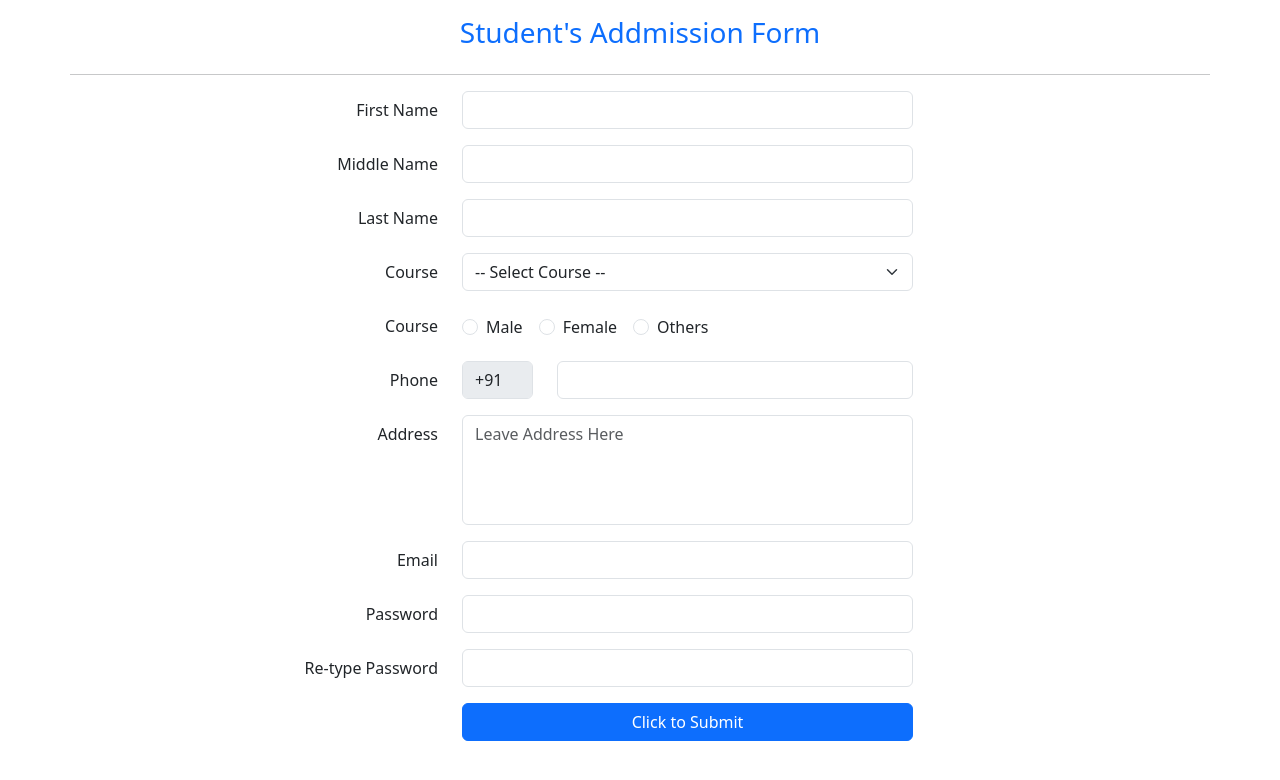
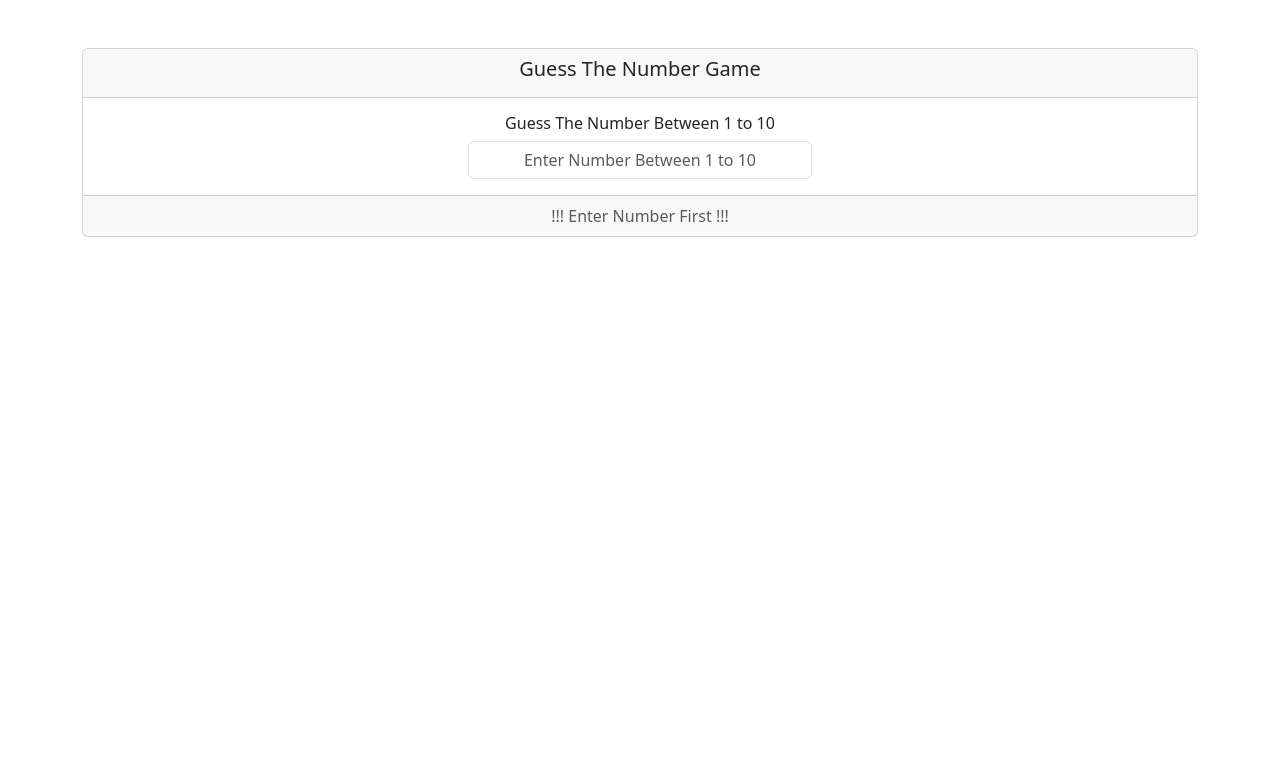
Before and after one commit to VigneshwaranT-Dev/Learn-React-JS, a React (Create React App) app: page / in a window 1280 px wide. Shown: the top 780 px of the page. Built offline with nearby package versions, Linux system fonts and the light colour scheme.

Commit message:
Guess Number Game

```diff
--- /dev/null
+++ b/src/components/guessNumberGame.jsx
@@ -0,0 +1,72 @@
+import { useState } from "react"
+
+export function GuessNumber() {
+    const [result, setResult] = useState('')
+    const [input, setInput] = useState('')
+
+    const [randomNumber, setrandomNumber] = useState(Math.ceil(Math.random()*10))
+
+    function onInputNumber(e) {
+        const value = Number(e.target.value)
+
+        if(Number(value) > 10){
+            setInput((prev) => {
+                document.getElementById('enterNumber').value = prev?.input
+                return ({
+                    input: prev?.input
+                })
+            })
+            return;
+        }
+
+        setInput(() => {
+            return ({
+                input: value
+            })
+        })
+
+        if(randomNumber < value){
+            setResult('Nah! Higher Value')
+            document.getElementById('result').innerHTML = 'Nah! Higher Value'
+        } else if(randomNumber > value){
+            if(value === 0){
+                setResult('Please Enter number Between 1 to 10')
+                document.getElementById('result').innerHTML = 'Please Enter number Between 1 to 10'
+            } else {
+                setResult('Nah! Lower Value')
+                document.getElementById('result').innerHTML = 'Nah! Lower Value'
+            }
+        } else if(randomNumber === value){
+            setResult('🏆 Yes You Win 🏆')
+            document.getElementById('result').innerHTML = '🏆 Yes You Win 🏆'
+            setrandomNumber(Math.ceil(Math.random()*10))
+        } else {
+
+        }
+
+    }
+
+    return(
+        <div className="container mt-5">
+            <div className="card text-center">
+                <div className="card-header">
+                    <h5 className="card-title">Guess The Number Game</h5>
+                </div>
+                <div className="card-body">
+                    <div className="row">
+                        <div className="col-sm-4"></div>
+                        <div className="col-sm-4">
+                            <h6 className="card-title">Guess The Number Between 1 to 10</h6>
+                            <input className="form-control text-center" placeholder="Enter Number Between 1 to 10" type="number" name="enterNumber"  id="enterNumber"
+                            onChange={onInputNumber} maxLength="2" />
+                        </div>
+                        <div className="col-sm-4"></div>
+                    </div>
+                </div>
+                <div className="card-footer text-body-secondary" id="result" >
+                    !!! Enter Number First !!!
+                </div>
+            </div>
+        </div>
+    )
+}
--- a/src/components/index.jsx
+++ b/src/components/index.jsx
@@ -7,3 +7,4 @@ export * from './students'
 export * from './stateList'
 export * from './form'
 export * from './studentForm'
+export * from './guessNumberGame'
--- a/src/index.css
+++ b/src/index.css
@@ -15,3 +15,10 @@ code {
 /* #root{
   text-align: center !important;
 } */
+
+
+input::-webkit-outer-spin-button,
+input::-webkit-inner-spin-button {
+    -webkit-appearance: none;
+    margin: 0;
+}
--- a/src/index.js
+++ b/src/index.js
@@ -4,7 +4,7 @@ import './index.css';
 // import App from './App';
 import reportWebVitals from './reportWebVitals';
 import { Header } from './components/index';
-import {State, Student, StateList, Form, StudentForm} from './components/index'
+import {State, Student, StateList, Form, StudentForm, GuessNumber} from './components/index'
 import 'bootstrap/dist/css/bootstrap.css';
 
 const root = ReactDOM.createRoot(document.getElementById('root'));
@@ -16,7 +16,8 @@ root.render(
     {/* <Student/> */}
     {/* <StateList/> */}
     {/* <Form/> */}
-    <StudentForm/>
+    {/* <StudentForm/> */}
+    <GuessNumber/>
   </React.StrictMode>
 );
 
```
